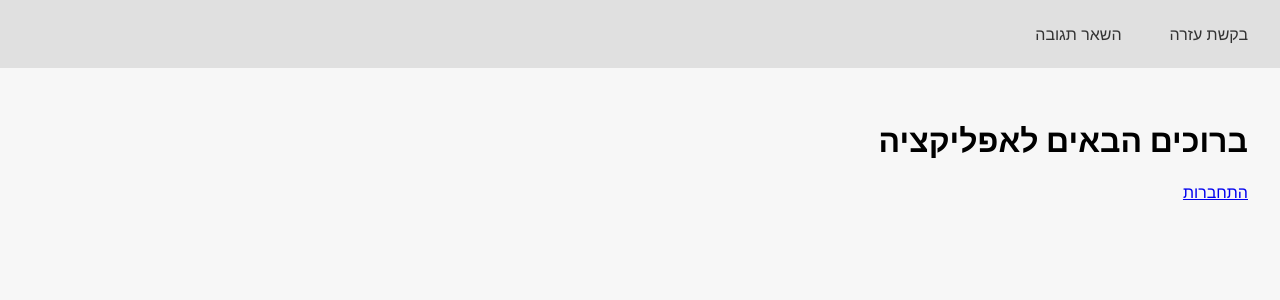
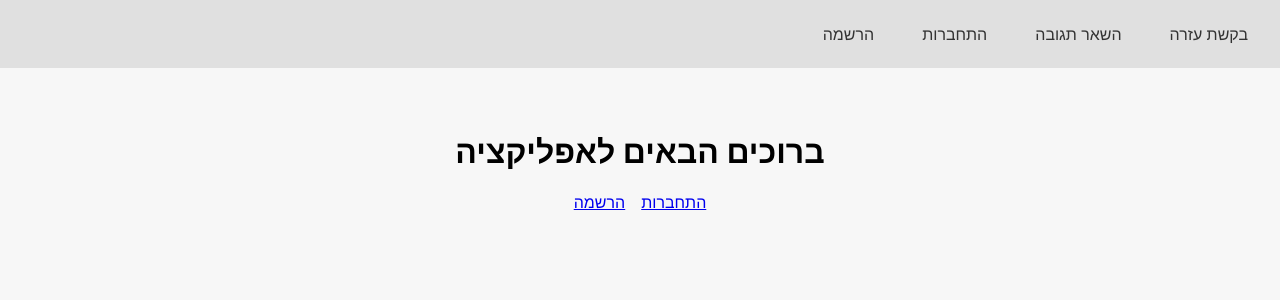
Before and after one commit to sara-grinshtein/frontend-React, a React (Create React App) app: page / in a window 1280 px wide. Shown: the top 300 px of the page. Built offline with nearby package versions, Linux system fonts and the light colour scheme.

Commit message:
עדכון הרשמה התחברות והתנתקות משולם עם C#

```diff
--- a/src/layouts/layout.tsx
+++ b/src/layouts/layout.tsx
@@ -1,14 +1,33 @@
-import React from "react";
-import { Link, Outlet } from "react-router-dom";
+ import React from "react";
+import { Link, Outlet, useNavigate } from "react-router-dom";
 import { Container, Navbar, NavLinkStyled, MainContent } from "./style";
+import { getSession, removeSession } from "../auth/auth.utils";
 
 const MainLayout = () => {
+  const navigate = useNavigate();
+  const token = getSession();
+  const isLoggedIn = !!token;
+
+  const handleLogout = () => {
+    removeSession();
+    navigate("/"); // מחזיר לדף הבית
+  };
+
   return (
     <Container>
       <Navbar>
         <NavLinkStyled to="/help-request">בקשת עזרה</NavLinkStyled>
         <NavLinkStyled to="/my-messages">השאר תגובה</NavLinkStyled>
-        {/* בעתיד תוסיף כאן קישורים נוספים */}
+
+        {/* קישורים לפי מצב התחברות */}
+        {!isLoggedIn ? (
+          <>
+            <NavLinkStyled to="/auth/login">התחברות</NavLinkStyled>
+            <NavLinkStyled to="/auth/sign-up">הרשמה</NavLinkStyled>
+          </>
+        ) : (
+          <button onClick={handleLogout}>התנתקות</button>
+        )}
       </Navbar>
 
       <MainContent>
--- a/src/pages/HomePage.tsx
+++ b/src/pages/HomePage.tsx
@@ -1,15 +1,59 @@
- import { Link } from "react-router-dom";
+//  import { Link } from "react-router-dom";
+
+// const HomePage = () => {
+//   return (
+//     <div>
+//       <h1>ברוכים הבאים לאפליקציה</h1>
+//       <p>
+//        <Link to="/auth/login">התחברות</Link>
+
+
+//          {/* <Link to="/auth/sign-up">הרשמה</Link> */}
+//       </p>
+//     </div>
+//   );
+// };
+
+// export default HomePage;
+ import { Link, useNavigate } from "react-router-dom";
+import { getSession, removeSession } from "../auth/auth.utils";
+import { useAppDispatch } from "../redux/store";
+import { logout } from "../redux/auth/authSlice";
 
 const HomePage = () => {
+  const token = getSession();
+  const isLoggedIn = !!token;
+  const navigate = useNavigate();
+  const dispatch = useAppDispatch();
+
+  const handleLogout = () => {
+    removeSession();           // מוחק את הטוקן
+    dispatch(logout());        // מעדכן את Redux
+    navigate("/auth/login");  // מפנה לדף התחברות
+  };
+
   return (
-    <div>
+    <div style={{ textAlign: "center", marginTop: "2rem" }}>
       <h1>ברוכים הבאים לאפליקציה</h1>
-      <p>
-       <Link to="/auth/login">התחברות</Link>
 
-
-         {/* <Link to="/auth/sign-up">הרשמה</Link> */}
-      </p>
+      <div style={{ display: "flex", justifyContent: "center", gap: "1rem", marginTop: "1rem" }}>
+        {!isLoggedIn && <Link to="/auth/login">התחברות</Link>}
+        {!isLoggedIn && <Link to="/auth/sign-up">הרשמה</Link>}
+        {isLoggedIn && (
+          <button
+            onClick={handleLogout}
+            style={{
+              background: "none",
+              border: "none",
+              color: "blue",
+              cursor: "pointer",
+              textDecoration: "underline"
+            }}
+          >
+            התנתקות
+          </button>
+        )}
+      </div>
     </div>
   );
 };
--- a/src/pages/LoginPage.tsx
+++ b/src/pages/LoginPage.tsx
@@ -4,11 +4,11 @@ import { login } from "../sevices/auth.service";
 import { setSession } from "../auth/auth.utils";
 import { setAuth } from "../redux/auth/authSlice";
 import { useAppDispatch } from "../redux/store";
-import  jwtDecode  from "jwt-decode";
+import jwtDecode from "jwt-decode";
 
 interface JwtPayload {
   email: string;
-  [key: string]: any; // נדרש כדי לאפשר גישה לשדות עם URL כמפתח
+  [key: string]: any;
 }
 
 export const LoginPage = () => {
@@ -19,18 +19,13 @@ export const LoginPage = () => {
     event.preventDefault();
     const formData = new FormData(event.currentTarget);
 
-    const firstName = formData.get("firstName")?.toString() || "";
-    const lastName = formData.get("lastName")?.toString() || "";
-    const email = formData.get("email")?.toString() || "";
-    const password = formData.get("password")?.toString() || "";
+    const email = formData.get("email")?.toString().trim().toLowerCase() || "";
+    const password = formData.get("password")?.toString().trim() || "";
+
+    console.log("Trying to login with:", { email, password });
 
     try {
-      const response = await login({
-        firstName,
-        lastName,
-        email,
-        password,
-      });
+      const response = await login({ email, password });
 
       const token = response.data?.token;
 
@@ -44,9 +39,8 @@ export const LoginPage = () => {
       const decoded = jwtDecode<JwtPayload>(token);
       console.log("Decoded token:", decoded);
 
-      // שליפת role מהמפתח עם הכתובת
-      const role = decoded["http://schemas.microsoft.com/ws/2008/06/identity/claims/role"]?.toLowerCase();
-      console.log("role from token:", role);
+      const role =
+        decoded["http://schemas.microsoft.com/ws/2008/06/identity/claims/role"]?.toLowerCase();
 
       dispatch(
         setAuth({
@@ -55,7 +49,6 @@ export const LoginPage = () => {
         })
       );
 
-      // ניווט לפי תפקיד
       if (role === "volunteer") {
         navigate("/volunteer-dashboard");
       } else if (role === "helped") {
@@ -65,15 +58,17 @@ export const LoginPage = () => {
       }
     } catch (error) {
       console.error("שגיאה בהתחברות", error);
-      alert("שגיאה בהתחברות: " + ((error as any).response?.data || "שגיאה לא מזוהה"));
+      const message =
+        (error as any).response?.data?.message ||
+        (error as any).response?.data ||
+        "שגיאה לא מזוהה";
+      alert("שגיאה בהתחברות: " + message);
     }
   };
 
   return (
     <form onSubmit={onSubmit}>
       <h1>login page</h1>
-      <input name="firstName" placeholder="שם פרטי" required />
-      <input name="lastName" placeholder="שם משפחה" required />
       <input name="email" placeholder="Email" required />
       <input name="password" type="password" placeholder="Password" required />
       <button type="submit">התחברות</button>
@@ -83,3 +78,5 @@ export const LoginPage = () => {
     </form>
   );
 };
+
+export default LoginPage;
--- a/src/sevices/auth.service.ts
+++ b/src/sevices/auth.service.ts
@@ -1,14 +1,13 @@
 import axios from "./axios";
 
 const url = 'Login';
-
 type LoginData = {
-  firstName: string;
-  lastName: string;
   email: string;
   password: string;
 };
 
-export const login = async (data: LoginData) => {
-  return await axios.post<{ token: string }>(`${url}/login`, data);
+
+// auth.service.ts
+export const login = async (data: { email: string; password: string }) => {
+  return await axios.post<{ token: string }>("Login/login", data);
 };
```
